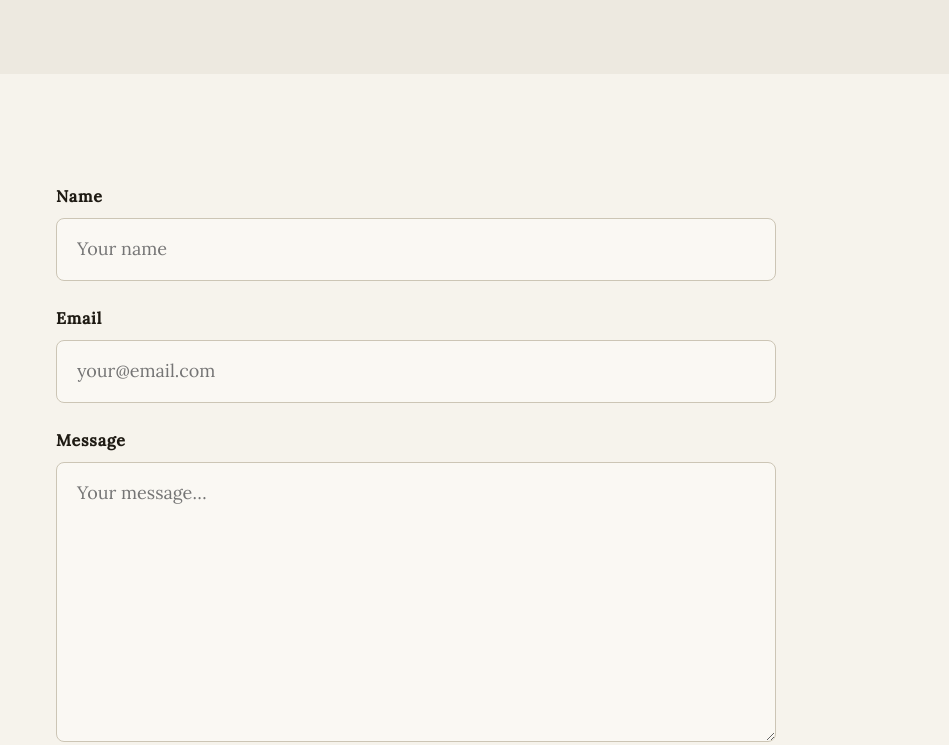
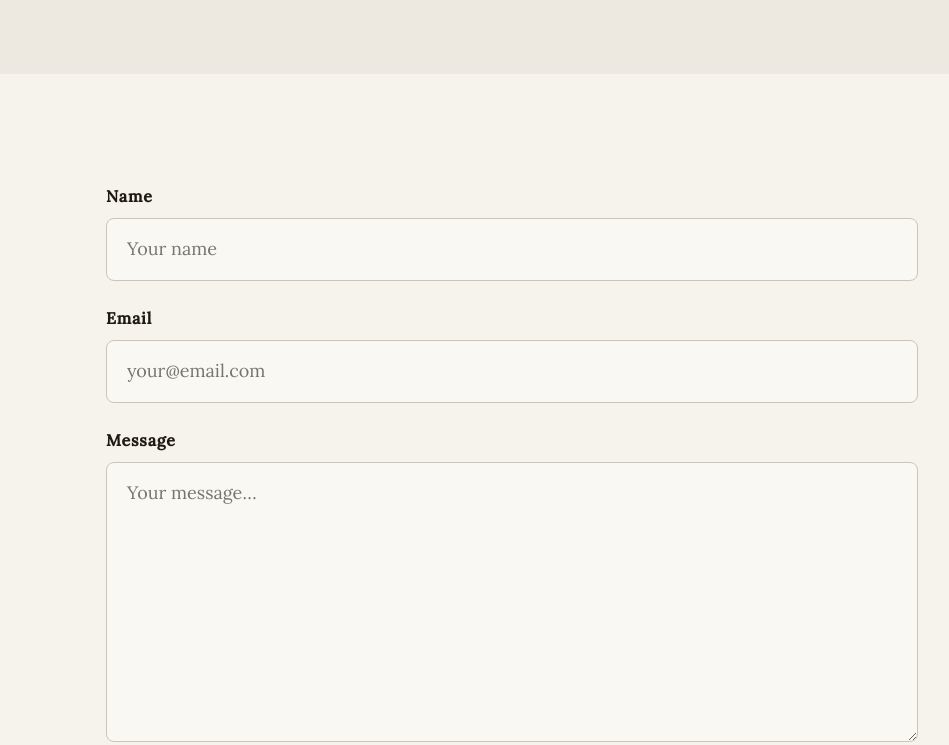
Before and after one commit to MartinGallagher-code/Christmas_tree_devotional, a website: page contact.html in a window 1280 px wide. Shown: the part 338-1083 px from the top of the page, without its empty margins (128-1077 px from the left). Drawn offline with Linux system fonts and the light colour scheme.

Commit message:
fix: adjust contact page layout for improved responsiveness

```diff
--- a/style.css
+++ b/style.css
@@ -1207,13 +1207,13 @@ a { transition: color var(--transition-interactive); }
 
 /* === CONTACT PAGE === */
 .contact-wrap {
-  max-width: var(--content-default);
+  max-width: 860px;
   margin: 0 auto;
   padding: clamp(var(--space-12), 6vw, var(--space-24)) var(--space-6);
 }
 
 .contact-main {
-  max-width: 720px;
+  width: 100%;
 }
 
 .contact-main .week-nav {
```
